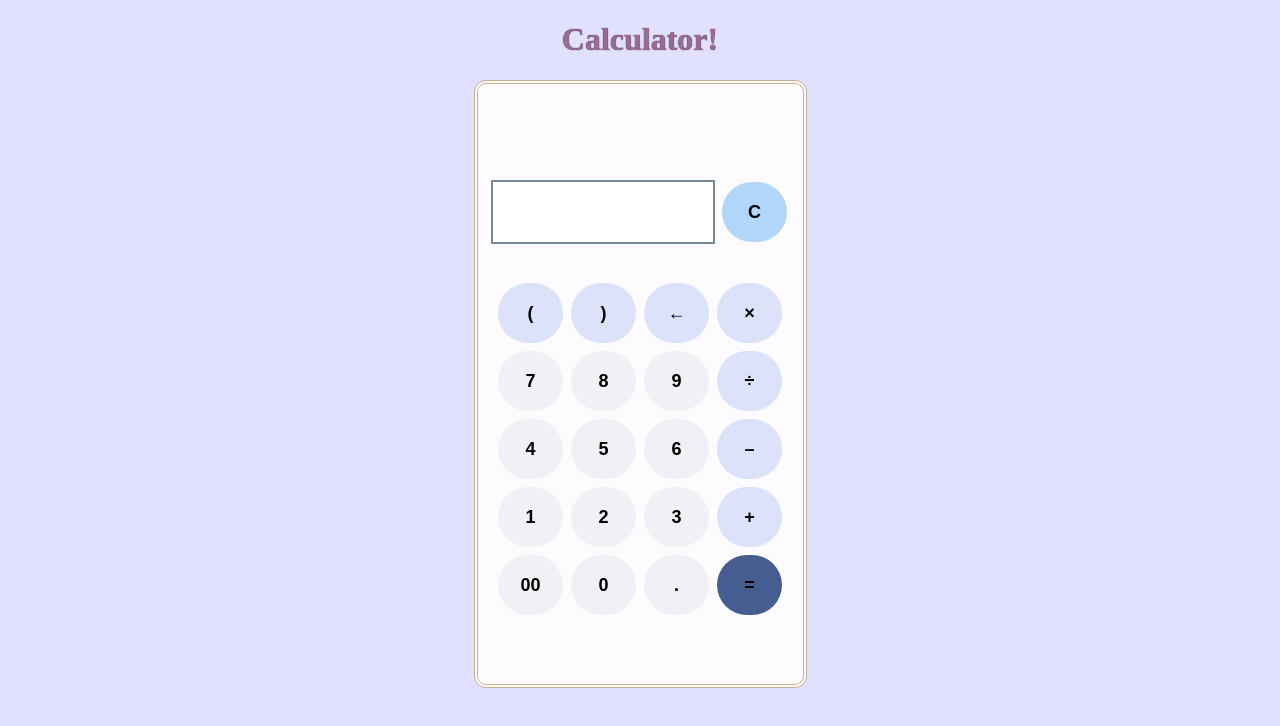
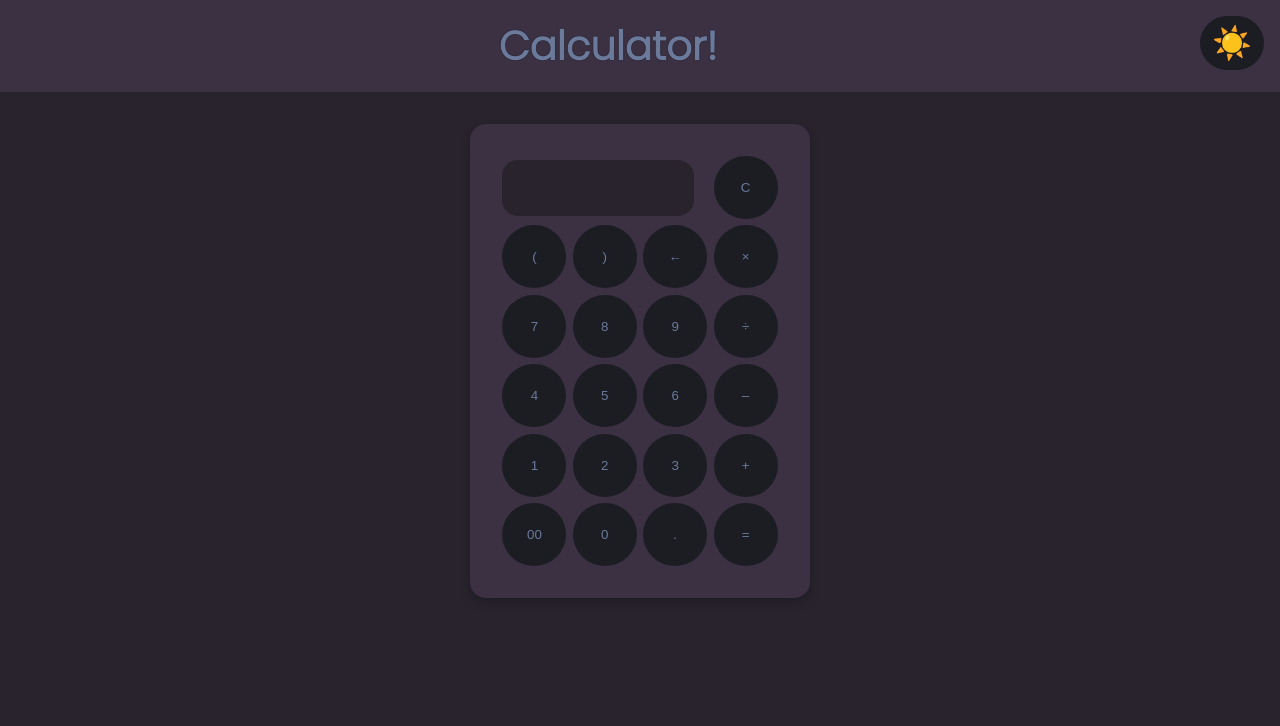
Before and after one commit to rajatya713/expression_calculator, a plain HTML site: page index.html in a window 1280 px wide. Drawn offline with Linux system fonts and the light colour scheme.

Commit message:
changed styles and added dark light mode

```diff
--- a/index.html
+++ b/index.html
@@ -4,57 +4,50 @@
         <title>Simple Calculator</title>
         <meta charset="UTF-8" name="viewport" content="width=device-width, initial-scale=1.0"/>
         <link href="style.css" rel="stylesheet"/>
-
-
-
+        <link rel="preconnect" href="https://fonts.googleapis.com">
+        <link rel="preconnect" href="https://fonts.gstatic.com" crossorigin>
+        <link href="https://fonts.googleapis.com/css2?family=Poppins:wght@100;300&display=swap" rel="stylesheet">
     </head>
     <body>
-        <h1>Calculator!</h1>
+        <nav>
+            <h1>Calculator!</h1>
+            <button class="toggle-dark">☀️</button>
+        </nav>
+
         <div class="container">
             <div class="display">
-
-                <output id="output-box" ></output>
+                <output class="output-cont" ></output>
                 <button id="clear-button" onclick="calculate('C')" class="clear-all" >C</button>
             </div>
-            <div class="first-row">
+            <div class="row">
                 <button id="parentheses" onclick="calculate('(')">(</button>
                 <button id="parentheses" onclick="calculate(')')">)</button>
                 <button id="back-button" onclick="back()">←</button>
                 <button id="operator-button" onclick="calculate('×')">×</button>
-
-
             </div>
-            <div class="first-row">
+            <div class="row">
                 <button id="numbers" onclick="calculate('7')">7</button>
                 <button id="numbers" onclick="calculate('8')">8</button>
                 <button id="numbers" onclick="calculate('9')">9</button>
                 <button id="operator-button" onclick="calculate('÷')">÷</button>
-
-
             </div>
-            <div class="second-row">
+            <div class="row">
                 <button id="numbers" onclick="calculate('4')">4</button>
                 <button id="numbers" onclick="calculate('5')">5</button>
                 <button id="numbers" onclick="calculate('6')">6</button>
                 <button id="operator-button" onclick="calculate('-')">–</button>
-
-
             </div>
-            <div class="third-row">
+            <div class="row">
                 <button id="numbers" onclick="calculate('1')">1</button>
                 <button id="numbers" onclick="calculate('2')">2</button>
                 <button id="numbers" onclick="calculate('3')">3</button>
                 <button id="operator-button" onclick="calculate('+')">+</button>
-
-
             </div>
-            <div class="fourth-row">
+            <div class="row">
                 <button id="numbers0" onclick="calculate('00')">00</button>
                 <button id="numbers0" onclick="calculate('0')">0</button>
                 <button id="point" onclick="calculate('.')">.</button>
                 <button id="equalto" onclick="calculate_total()">=</button>
-
-
             </div>
 
         </div>
--- a/index.js
+++ b/index.js
@@ -1,8 +1,25 @@
-let op = document.getElementById("output-box");
+let op = document.querySelector(".output-cont")
 //InfixToPostfix
 let expression = "";
 let S = [];
 let postfix = "";
+
+const button = document.querySelector(".toggle-dark")
+button.addEventListener("click", toggleTheme);
+
+let darkTheme = true;
+
+function toggleTheme(){
+    document.querySelector("body").classList.toggle("light-theme");
+    if(darkTheme){
+        darkTheme = false;
+        button.textContent = "🌚";
+    }
+    else{
+        darkTheme = true;
+        button.textContent = "☀️";
+    }
+}
 
 function calculate(val) {
     if (val === 'C') {
--- a/style.css
+++ b/style.css
@@ -1,35 +1,100 @@
+*{
+    transition: all 0.2s;
+}
+
+.light-theme{
+    --bg-color: rgb(232, 236, 224);
+    --font-color: rgb(25, 26, 28);
+    --prim-bg: rgb(178, 172, 152);
+    --sec-bg: rgb(217, 214, 195);
+}
+
 body {
+    --bg-color: rgb(40, 35, 45);
+    --font-color: rgb(107, 122, 155);
+    --prim-bg: rgb(59, 49, 67);
+    --sec-bg: rgb(28, 28, 35);
+
     text-align: center;
-    color: white;
-    background-color: color-mix(in srgb-linear, blue 20%, white 10%);
+    color: var(--font-color);
+    background-color: var(--bg-color);
+    font-family: 'Poppins', sans-serif;
+    font-weight: 100;
+    margin: 0rem;
+}
+
+nav{
+    background-color: var(--prim-bg);
+    padding: 1rem;
+    display: flex;
+    justify-content: space-around;
+}
+
+.toggle-dark{
+    width: fit-content;
+    height: fit-content;
+    padding: 0.5rem;
+    font-size: 2rem;
 }
 
 h1 {
     text-shadow: 0 0 1px black;
-    color: rgb(155, 107, 150);
+    color: var(--font-color);
+    font-size: 2.5rem;
+    margin: 0rem auto;
 }
 
 .container {
-
-    width: 325px;
-    height: 600px;
-    margin: 0px auto;
-    border: 4px double  rgb(204, 177, 143);
-    border-radius: 12px;
+    border-radius: 1rem;
+    background-color: var(--prim-bg);
     display: flex;
     flex-direction: column;
-    justify-content: center;
-    background-color: rgba(253, 251, 254,255);
+    align-items: center;
+    width: fit-content;
+    max-width: 20rem;
+    padding: 2rem;
+    gap: 0.4rem;
+    margin: 2rem auto 0rem auto;
+    box-shadow: rgba(24, 24, 32, 0.25) 0px 6px 12px -2px, rgba(0, 0, 0, 0.3) 0px 3px 7px -3px;
 }
 
+.display{
+    display: flex;
+    gap: 1rem;
+    justify-content: center;
+    align-items: center;
+    width: 100%;
+}
+
+.output-cont{
+    background-color: var(--bg-color);
+    width: 100%;
+    max-width: 12rem;
+    min-height: 3.5rem;
+    display: flex;
+    align-items: center;
+    justify-content: center;
+    border-radius: 1rem;
+    font-weight: 400;
+    overflow-y: scroll;
+    scrollbar-width: none;  /* Firefox */
+    -ms-overflow-style: none;  /* IE and Edge */
+}
+
+.output-cont::-webkit-scrollbar {
+    display: none;
+}
+
+
+#clear-button{
+    margin-left: auto;
+}
+
+.row{
+    display: flex;
+    gap: 0.4rem;
+}
 #output-box {
-    margin: 2px 5px 30px 0px;
-    height: 50px;
-    width: 220px;
-    padding-top: 10px;
-    border: 2px solid lightslategray;
-    background-color: white;
-    overflow-y: scroll;
     color: black;
     font-weight: bold;
     font-size: large;
@@ -37,89 +102,15 @@ h1 {
 }
 
 button {
-    border-radius: 30px;
-    width: 65px;
-    height: 60px;
-    margin: 4px 2px;
-    font-size: large;
-    font-weight: bold;
-    border:none;
+    border: none;
+    padding: 1.5rem;
+    border-radius: 20rem;
+    background-color: var(--sec-bg);
+    color: var(--font-color);
+    width: 20%;
+    min-width: 4rem;
 }
 
-.display {
-    display: inline-flex;
-    margin: 30px auto 5px;
+button:hover{
+    background-color: var(--bg-color);
 }
-
-#parentheses {
-
-    background-color: rgba(220, 226, 250,255);
-    /* border: 2px solid rgb(78, 168, 45); */
-}
-
-#back-button {
-    background-color: rgba(220, 226, 250, 255);
-    /* border: 2px solid rgb(78, 168, 45); */
-}
-
-#numbers {
-    background-color: rgba(242, 240,244,255);
-    /* border: 2px solid rgb(246, 47, 2); */
-}
-
-#numbers0 {
-    background-color: rgba(242, 240, 244, 255);
-    /* border: 2px solid rgb(246, 47, 2); */
-}
-
-#point {
-    background-color: rgba(242, 240, 244, 255);
-    /* border: 2px solid rgb(246, 47, 2); */
-}
-
-#operator-button {
-    background-color: rgba(220, 226, 250, 255);
-    /* border: 2px solid rgb(78, 168, 45); */
-}
-
-#equalto {
-    background-color: rgba(70,93,145,255);
-    /* border: 2px solid #daa520; */
-}
-
-#equalto:hover {
-    background-color: rgba(209, 212, 229, 255)
-}
-
-#operator-button:hover {
-    background-color: rgba(191, 197, 219,255);
-}
-
-#point:hover {
-    background-color:rgba(227, 226, 230, 255);
-}
-
-#numbers0:hover {
-    background-color: rgba(227, 226, 230, 255);
-}
-
-#numbers:hover {
-    background-color:rgba(227, 226, 230, 255);
-}
-
-#back-button:hover {
-    background-color: rgba(191, 197, 219, 255);
-}
-
-#parentheses:hover {
-    background-color: rgba(191, 197, 219, 255);
-}
-
-#clear-button {
-    /* border: 2px solid rgba(117, 184, 243, 0.546); */
-    background-color: rgba(117, 184, 243, 0.546);
-}
-
-#clear-button:hover {
-    background-color: rgba(88, 153, 210, 0.718);
-}
```
